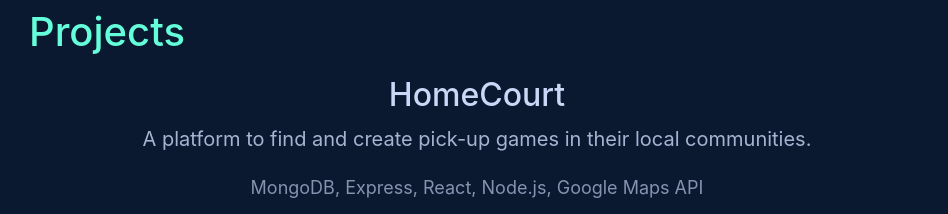
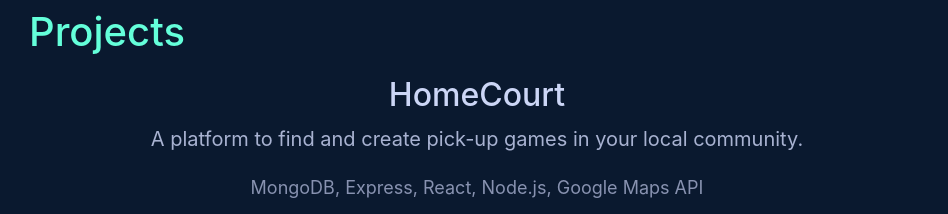
Before and after one commit to adamascencio/portfolio, a React (Create React App) app: page / in a window 1280 px wide. Shown: the part 2600-2814 px from the top of the page, without its empty margins (163-1111 px from the left). Built offline with nearby package versions, Linux system fonts and the light colour scheme; some icons are missing; a web font is replaced by a local one.

Commit message:
fix typo

```diff
--- a/package.json
+++ b/package.json
@@ -13,6 +13,7 @@
     "@testing-library/user-event": "^13.5.0",
     "react": "^18.2.0",
     "react-dom": "^18.2.0",
+    "react-router-dom": "^6.4.1",
     "react-scripts": "5.0.1",
     "styled-components": "^5.3.6",
     "web-vitals": "^2.1.4"
--- a/src/components/Projects/Projects.jsx
+++ b/src/components/Projects/Projects.jsx
@@ -103,7 +103,7 @@ export default function Projects() {
   const projects = [
     {
       name: 'HomeCourt',
-      description: 'A platform to find and create pick-up games in their local communities.',
+      description: 'A platform to find and create pick-up games in your local community.',
       tech: ['MongoDB', 'Express', 'React', 'Node.js', 'Google Maps API'],
       src: 'https://i.imgur.com/0ZgfHL4.png',
       href: 'https://home-court-cap.herokuapp.com/'
```
Also changed, not shown: 1 other file (tests, documents, lock files or other folders).
